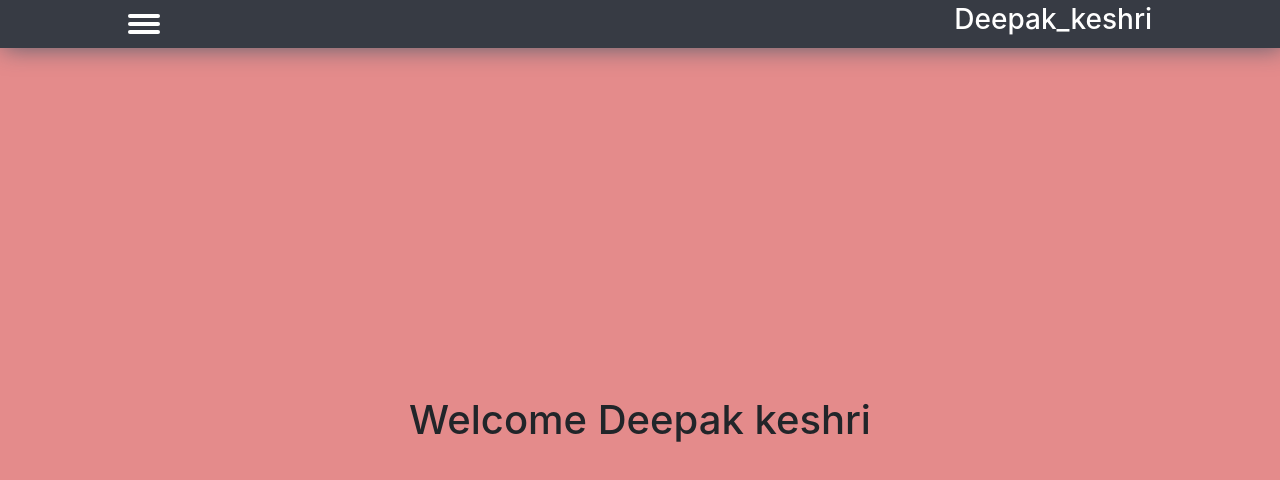
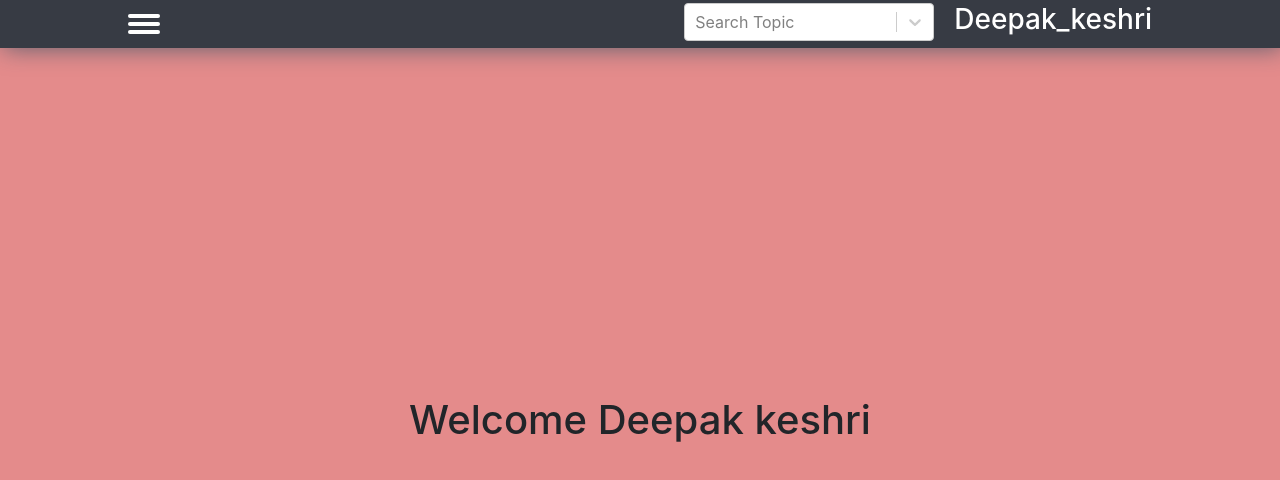
Before and after one commit to dkeshri/react, a React (Create React App) app: page / in a window 1280 px wide. Shown: the top 480 px of the page. Built offline with nearby package versions, Linux system fonts and the light colour scheme.

Commit message:
added search box

```diff
--- a/src/Components/Common/NavBar.js
+++ b/src/Components/Common/NavBar.js
@@ -1,23 +1,27 @@
 import React, { useState } from 'react'
 import Drawer from '../Common/Drawer'
 import '../../assets/css/navbar.css'
+import PageSearchBox from '../Common/PageSearch'
 // renaming is not allowed. if you want to rename export default
 var tempSelectedNodeList = [];
 var selectedNode = 'Home';
+var searchBoxSeletedItem = {};
 export const NavBar = React.memo(() => {
 
     const [isDrawerOpened, setDrawerOpenState] = useState(false);
     const toggleDrawer = (open) => (event) => {
-        if(open===false){
+        if (open === false) {
             setMenuItemSelectedList(tempSelectedNodeList);
         }
         setDrawerOpenState(open);
     };
-
     const [menuItemSelectedList, setMenuItemSelectedList] = useState(tempSelectedNodeList);
     const [menuItemSelected, setMenuItemSelectedState] = useState(selectedNode);
     const pushMenuItemNodeIds = (nodeIds) => {
         tempSelectedNodeList = nodeIds;
+    }
+    const onChangeSearchBox = (selectedItem) =>{
+        searchBoxSeletedItem = selectedItem;
     }
     const setSelectedItemNodeId = (nodeId) => {
         setMenuItemSelectedState(nodeId);
@@ -31,14 +35,16 @@ export const NavBar = React.memo(() => {
                     <div className="line"></div>
                     <div className="line"></div>
                 </div>
+
                 <div className="logo-container">
+                    <PageSearchBox seacrchBoxProps={{searchBoxSeletedItem,onChangeSearchBox}} />
                     <h3 className="logo">Deepak<span>_keshri</span></h3>
                 </div>
             </nav>
             <Drawer
                 isDrawerOpened={isDrawerOpened}
                 toggleDrawer={toggleDrawer}
-                menuItemProps={{ menuItemSelected,menuItemSelectedList, pushMenuItemNodeIds,setSelectedItemNodeId,toggleDrawer }}
+                menuItemProps={{ menuItemSelected, menuItemSelectedList, pushMenuItemNodeIds, setSelectedItemNodeId, toggleDrawer }}
             />
         </>
     )
--- /dev/null
+++ b/src/Components/Common/PageSearch.js
@@ -0,0 +1,57 @@
+import React, { useEffect, useState } from 'react'
+import Select from 'react-select';
+import { useHttpRequest } from '../../ApiCall';
+import { makeStyles } from '@material-ui/core/styles';
+import { config } from '../../data/NavMenuListConfig';
+import { useHistory } from 'react-router-dom'
+const optionList = [];
+const getItemFromMenuConfig = (MenuConfig) => {
+    MenuConfig.map(item => {
+        if (item.children !== undefined && item.children.length !== 0) {
+            getItemFromMenuConfig(item.children);
+        }
+        if (item.path !== undefined)
+            optionList.push({ value: item.path, label: item.name });
+    });
+   // return optionList;
+}
+
+const useStyles = makeStyles((theme) => ({
+    SelectStyle: {
+        width: '250px',
+        color: 'black',
+        margin: '0 20px'
+
+    }
+}));
+function PageSearch({seacrchBoxProps}) {
+    const [menuOptions, setMenuOptions] = useState([]);
+    const history = useHistory();
+    useEffect(() => {
+        getItemFromMenuConfig(config.menuItems);
+        setMenuOptions(optionList);
+    }, []);
+    const onChangeSearchBox = (selectedItem) => {
+        if(selectedItem.value!==undefined){
+            //navigate to the path
+            //seacrchBoxProps.onChangeSearchBox(selectedItem)
+            history.push(selectedItem.value)
+        }
+    }
+    const classes = useStyles();
+    return (
+        <div>
+            <Select
+                name="form-field-name"
+                options={optionList}
+                onChange={onChangeSearchBox}
+                className={classes.SelectStyle}
+                placeholder={'Search Topic'}
+                // value={seacrchBoxProps.searchBoxSeletedItem}
+                padding={'20px'}
+            />
+        </div>
+    )
+}
+
+export default PageSearch
--- a/src/assets/css/navbar.css
+++ b/src/assets/css/navbar.css
@@ -21,3 +21,6 @@ nav{
     margin: .25rem 0;
     border-radius: 3px;
   }
+  .logo-container{
+    display: flex;
+  }
```
